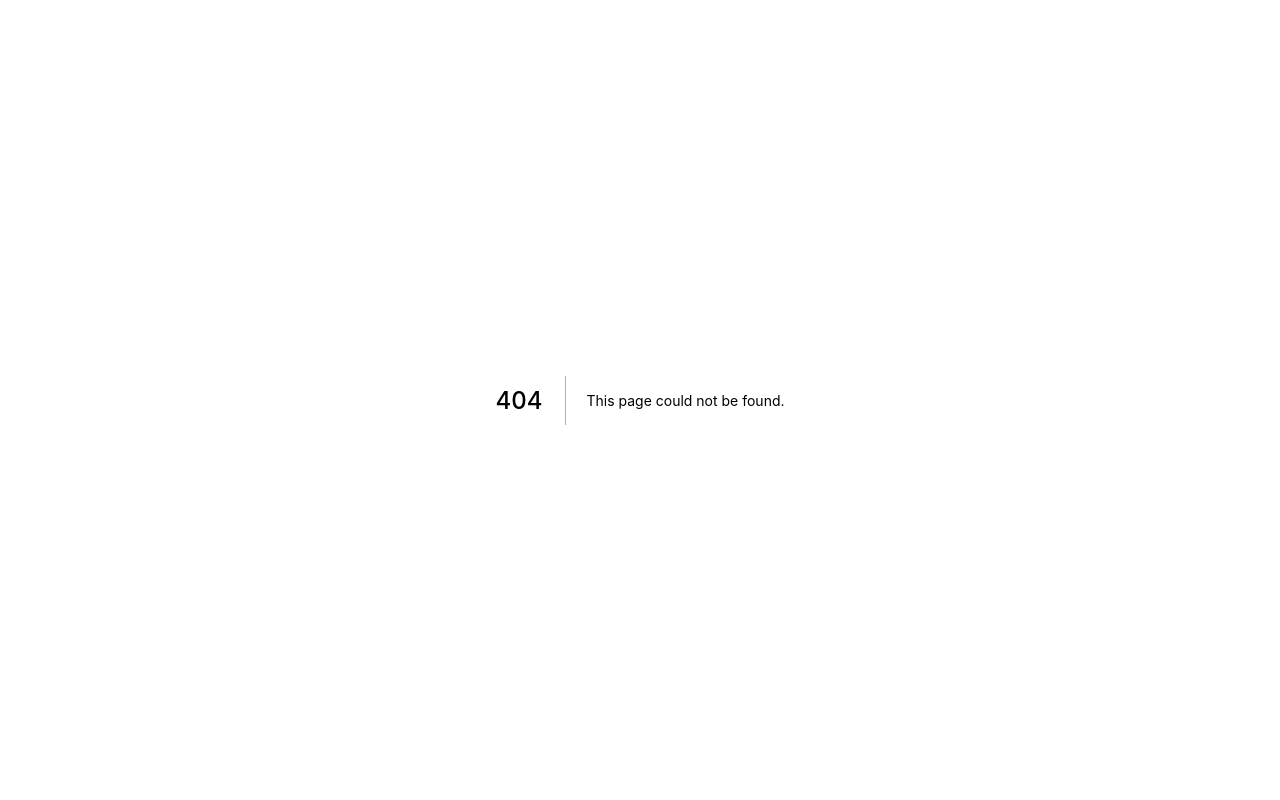
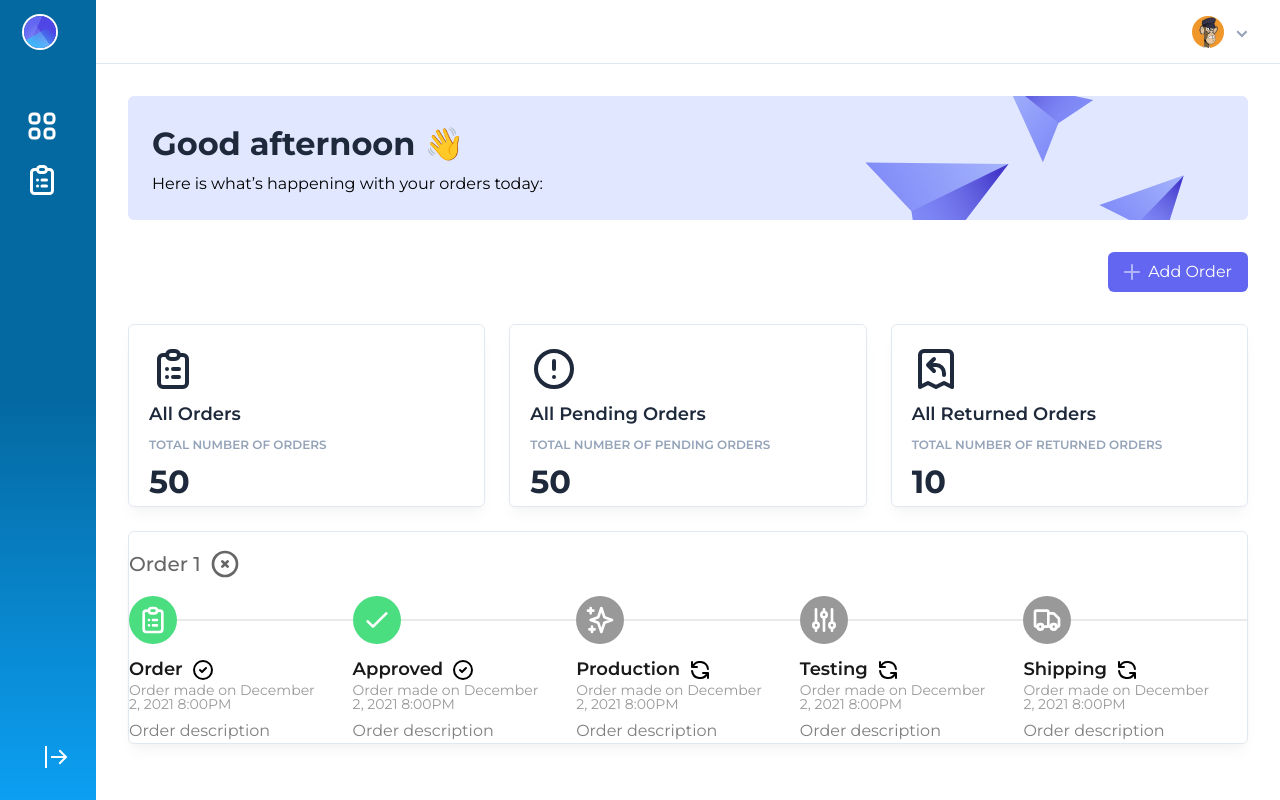
Before and after one commit to mendsalbert/schain, a Next.js app: page /dashboard/customer/order in a window 1280 px wide. Before the commit this address had no page. Built offline with nearby package versions, Linux system fonts and the light colour scheme.

Commit message:
schain ui

```diff
--- a/components/Admin/Orders.jsx
+++ b/components/Admin/Orders.jsx
@@ -12,9 +12,9 @@ import {
 
 function Orders() {
   return (
-    <div className="mt-16">
-      <div>
-        <div className="py-4 flex flex-row text-gray-600 items-center space-x-2">
+    <div className=" col-span-full xl:col-span-12 bg-white shadow-lg w-full rounded-md border border-slate-200">
+      <div className="w-full">
+        <div className="py-4 flex flex-row w-full text-gray-600 items-center space-x-2">
           <p className="text-xl font-medium">Order 1</p>
           <XCircleIcon className="w-8" />
         </div>
@@ -130,7 +130,7 @@ function Orders() {
         </ol>
       </div>
 
-      <div>
+      {/* <div>
         <div className="py-4 flex flex-row text-gray-600 items-center space-x-2">
           <p className="text-xl font-medium">Order 2</p>
           <XCircleIcon className="w-8" />
@@ -245,7 +245,7 @@ function Orders() {
             </div>
           </li>
         </ol>
-      </div>
+      </div> */}
     </div>
   );
 }
--- a/components/adminPartials/dashboard/Orders.jsx
+++ b/components/adminPartials/dashboard/Orders.jsx
@@ -32,7 +32,7 @@ function Orders() {
               </tr>
             </thead>
             {/* Table body */}
-            <tbody className="text-sm font-medium divide-y divide-slate-100">
+            <tbody className="text-sm  font-medium divide-y divide-slate-100">
               {/* Row */}
               <tr>
                 <td className="p-2">
--- /dev/null
+++ b/pages/dashboard/customer/order.jsx
@@ -0,0 +1,70 @@
+import React, { useState } from "react";
+
+import Sidebar from "../../../components/adminPartials/Sidebar";
+import Header from "../../../components/adminPartials/Header";
+import WelcomeBanner from "../../../components/adminPartials/dashboard/WelcomeBanner";
+import Orders from "../../../components/Admin/Orders";
+import OrdersCard from "../../../components/adminPartials/dashboard/OdersCards";
+import OrdersPendingCard from "../../../components/adminPartials/dashboard/OrdersPendingCard";
+import OrderCancelCard from "../../../components/adminPartials/dashboard/OrderCancelCard";
+import Modal from "../../../components/Modal";
+import OrderModal from "../../../components/OrderModal";
+
+function Order() {
+  const [sidebarOpen, setSidebarOpen] = useState(false);
+  const [open, setOpen] = useState(false);
+  const [comp, setComp] = useState("");
+  return (
+    <>
+      <div className="flex h-screen overflow-hidden font-Montserrat">
+        {/* Sidebar */}
+        <Sidebar sidebarOpen={sidebarOpen} setSidebarOpen={setSidebarOpen} />
+
+        {/* Content area */}
+        <div className="relative flex flex-col flex-1 overflow-y-auto overflow-x-hidden">
+          {/*  Site header */}
+          <Header sidebarOpen={sidebarOpen} setSidebarOpen={setSidebarOpen} />
+
+          <main>
+            <div className="px-4 sm:px-6 lg:px-8 py-8 w-full max-w-9xl mx-auto">
+              {/* Welcome banner */}
+              <WelcomeBanner />
+              {/* Cards */}
+              <div className="sm:flex sm:justify-end sm:items-center mb-8">
+                <div className="grid grid-flow-col sm:auto-cols-max justify-end sm:justify-end gap-2">
+                  <button
+                    onClick={() => {
+                      setOpen(!open);
+
+                      setComp(<OrderModal />);
+                    }}
+                    className="px-4 py-2 flex flex-row items-center justify-center bg-indigo-500 rounded-md hover:bg-indigo-600 text-white"
+                  >
+                    <svg
+                      className="w-4 h-4 fill-current opacity-50 shrink-0"
+                      viewBox="0 0 16 16"
+                    >
+                      <path d="M15 7H9V1c0-.6-.4-1-1-1S7 .4 7 1v6H1c-.6 0-1 .4-1 1s.4 1 1 1h6v6c0 .6.4 1 1 1s1-.4 1-1V9h6c.6 0 1-.4 1-1s-.4-1-1-1z" />
+                    </svg>
+                    <span className=" xs:block ml-2">Add Order</span>
+                  </button>
+                </div>
+              </div>
+              <div className="grid grid-cols-12 gap-6">
+                <OrdersCard />
+                <OrdersPendingCard />
+                <OrderCancelCard />
+                <Orders />
+              </div>
+            </div>
+          </main>
+        </div>
+      </div>
+      <Modal open={open} onClose={() => setOpen(false)}>
+        {comp}
+      </Modal>
+    </>
+  );
+}
+
+export default Order;
```
